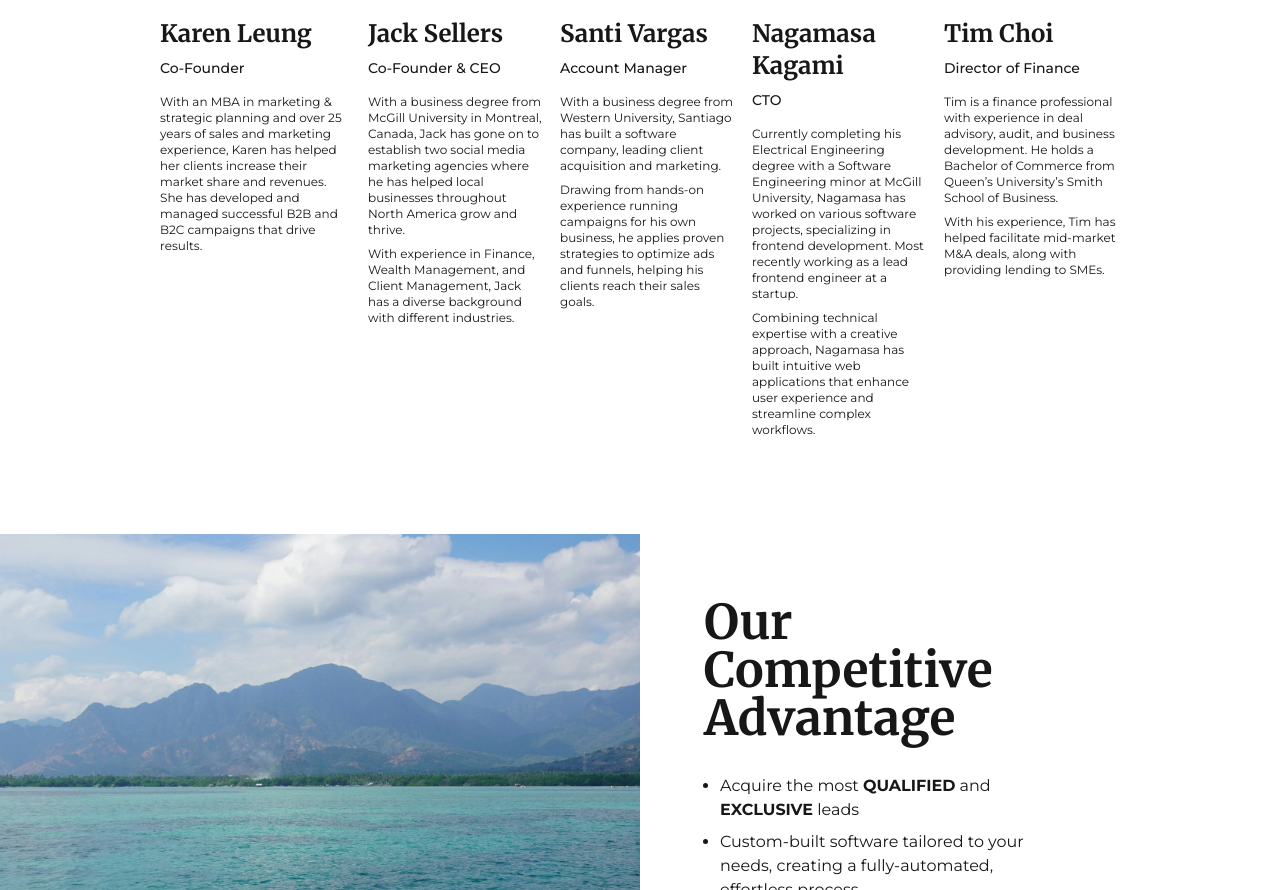
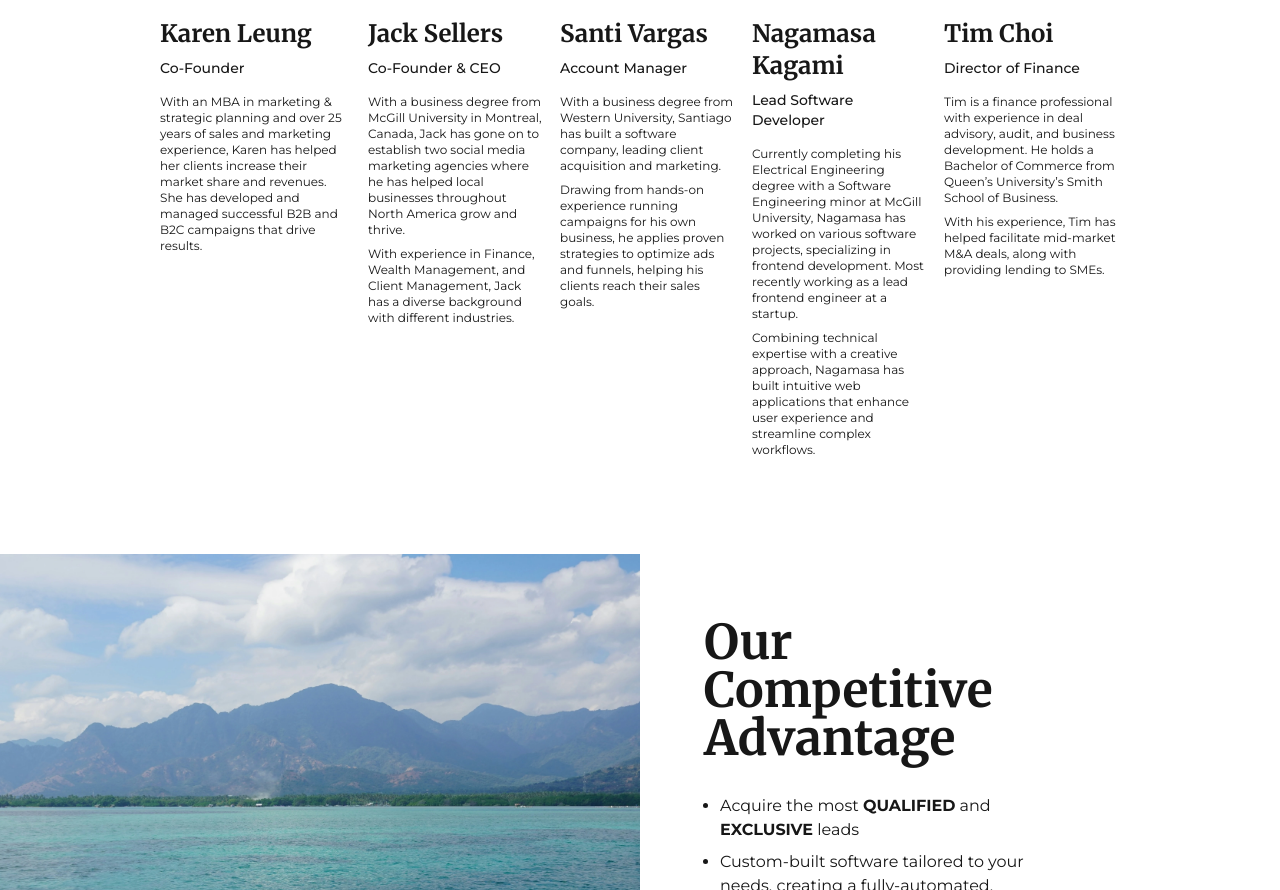
Before and after one commit to MasaKagami/link-affiliates, a Next.js app: page / in a window 1280 px wide. Shown: the part 2973-3863 px from the top of the page. Built offline with nearby package versions, Linux system fonts and the light colour scheme.

Commit message:
Update ourTeam.tsx

```diff
--- a/src/components/ourTeam/ourTeam.tsx
+++ b/src/components/ourTeam/ourTeam.tsx
@@ -65,7 +65,7 @@
                             <div className="flex flex-col gap-4">
                                 <div className="flex flex-col gap-2">
                                     <h1 className={`text-xl sm:text-2xl font-bold ${merriweather.className} `}>Nagamasa Kagami</h1>
-                                    <p className="text-sm font-medium">CTO</p>
+                                    <p className="text-sm font-medium">Lead Software Developer</p>
                                 </div>
                                 <div className="flex flex-col gap-2  text-xs">
                                     <p>Currently completing his Electrical Engineering degree with a Software Engineering minor at McGill University, Nagamasa has worked on various software projects, specializing in frontend development. Most recently working as a lead frontend engineer at a startup.</p>
```
